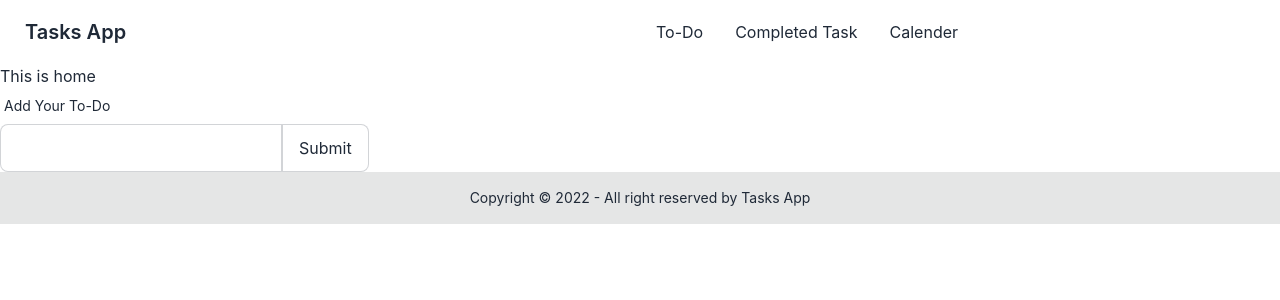
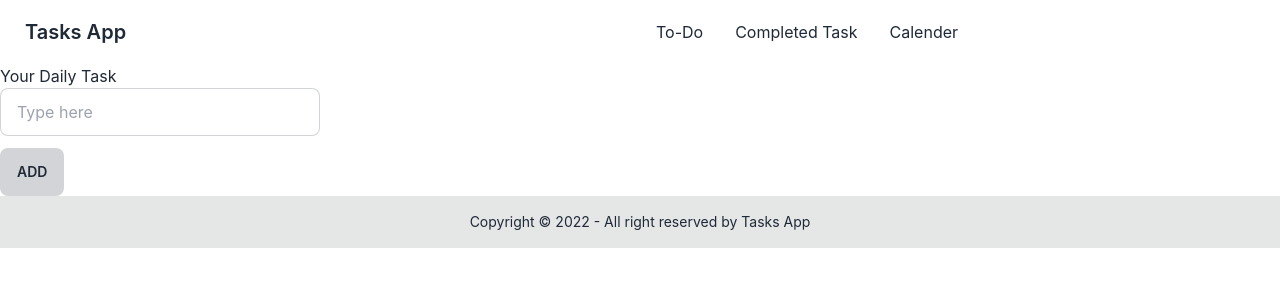
Before and after one commit to AtiqRahman1/Tasks-App-client, a React (Create React App) app: page / in a window 1280 px wide. Shown: the top 300 px of the page. Built offline with nearby package versions, Linux system fonts and the light colour scheme.

Commit message:
added input field

```diff
--- a/src/components/Home/Home.js
+++ b/src/components/Home/Home.js
@@ -1,19 +1,25 @@
 import React from 'react';
+import { useNavigate } from 'react-router-dom';
 
 const Home = () => {
+const navigate= useNavigate()
+   const handleSubmit = (event) => {
+        event.preventDefault();
+        console.log(event.target[0].value)
+        navigate('/todo',{state: event.target[0].value });
+      }
     return (
         <div>
-            <h1>This is home</h1>
+            <h1>Your Daily Task</h1>
+            <form onSubmit={handleSubmit}>
+      <input type="text" placeholder="Type here" class="input input-bordered w-80 max-w-xs" />
+       <br />
 
-            <div class="form-control">
-  <label class="label">
-    <span class="label-text">Add Your To-Do</span>
-  </label>
-  <label class="input-group">
-    <input type="text" class="input input-bordered" />
-    <input type="submit" className="input input-bordered"/>
-  </label>
-</div>
+       <input type="submit" className='btn btn-active btn-ghost mt-3' value="Add" />
+
+
+      </form>
+
         </div>
     );
 };
--- a/src/components/Home/ToDo.js
+++ b/src/components/Home/ToDo.js
@@ -1,9 +1,14 @@
 import React from 'react';
+import { useLocation } from 'react-router-dom';
 
 const ToDo = () => {
+    const location= useLocation([]);
+    console.log(location.state);
     return (
         <div>
             <h2>Add to-do list</h2>
+
+            <h3>My to-do: {location.state}</h3>
         </div>
     );
 };
--- a/src/components/Navbar/Navbar.js
+++ b/src/components/Navbar/Navbar.js
@@ -19,9 +19,9 @@ const Navbar = () => {
         </div>
         <div class="navbar-center hidden lg:flex">
           <ul class="menu menu-horizontal p-0">
-          <Link to='/todo'><li><a>To-Do</a></li></Link>
-             <Link to='/completedtasks'> <li><a>Completed Task</a></li></Link>
-             <Link to='/calender'> <li><a>Calender</a></li></Link>
+          <li><Link to='/todo'>To-Do</Link></li>
+             <li><Link to='/completedtasks'> Completed Task</Link> </li>
+            <li> <Link to='/calender'> Calender</Link> </li>
           </ul>
         </div>
 
```
